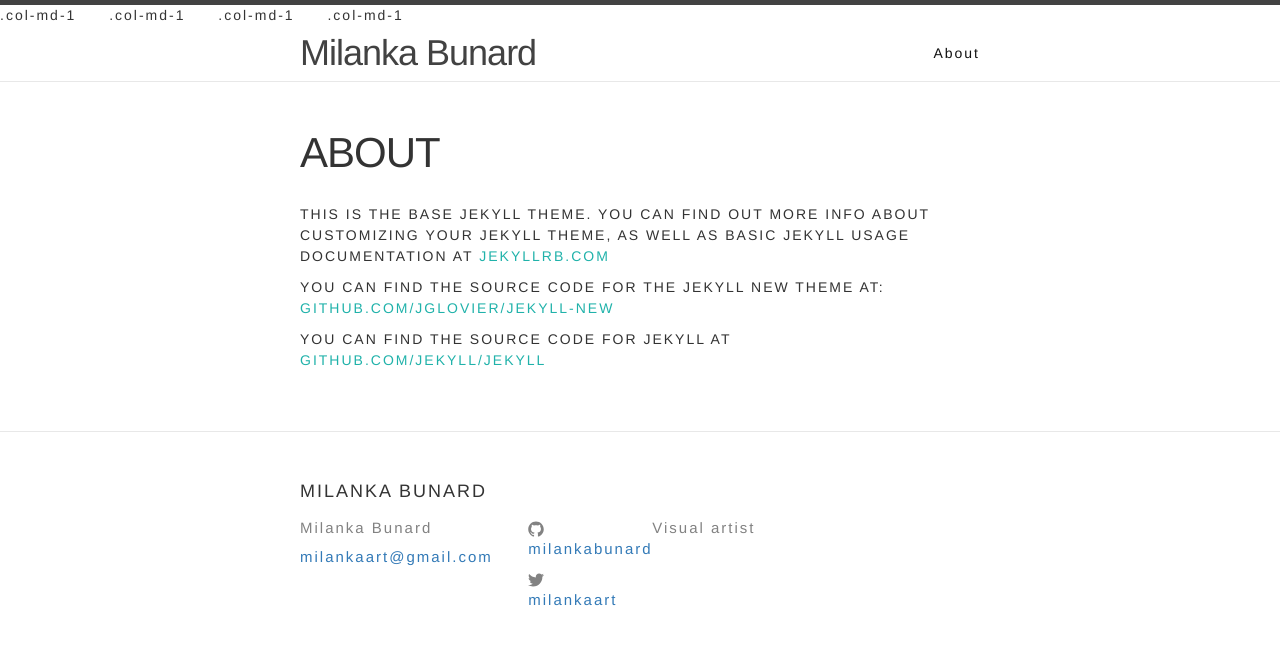
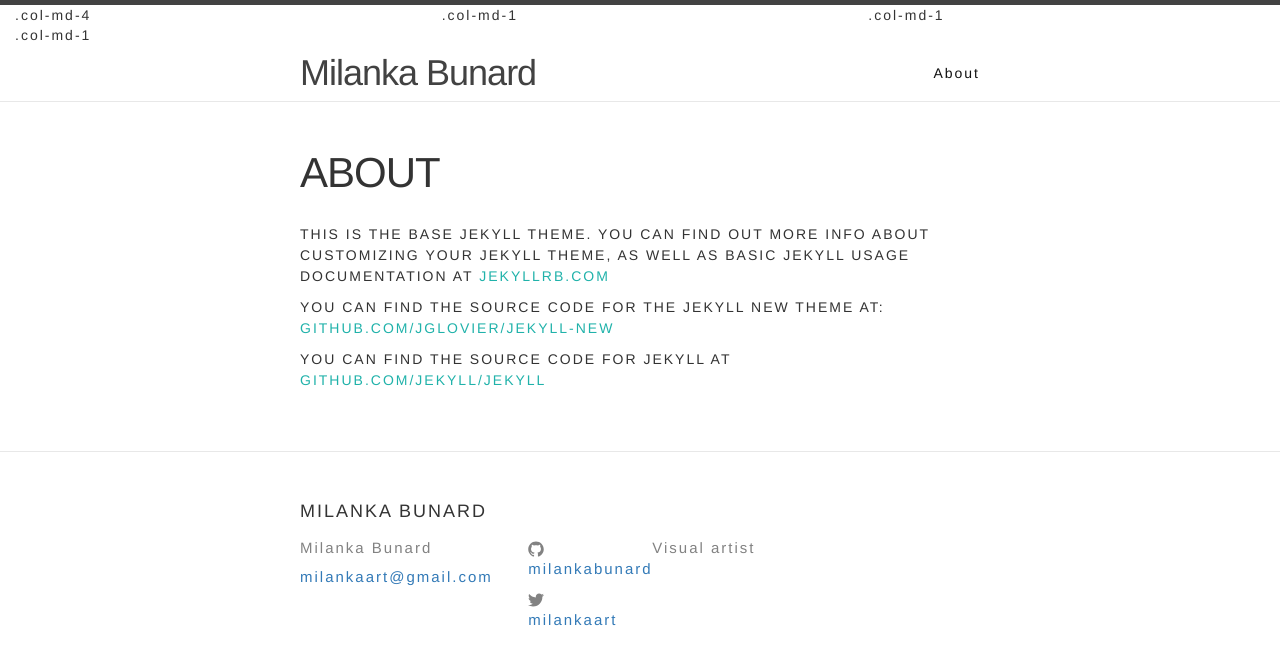
Before and after one commit to milankabunard/milankabunard.github.io, a Jekyll site: the page built from about.md, in a window 1280 px wide. Shown: the top 665 px of the page. Built offline with Jekyll 4.4.1, drawn with Linux system fonts in a browser that asks for light colours.

Commit message:
changes header

```diff
--- a/_includes/header.html
+++ b/_includes/header.html
@@ -2,11 +2,13 @@
 
 <link rel="stylesheet" href="https://maxcdn.bootstrapcdn.com/bootstrap/3.3.6/css/bootstrap.min.css" integrity="sha384-1q8mTJOASx8j1Au+a5WDVnPi2lkFfwwEAa8hDDdjZlpLegxhjVME1fgjWPGmkzs7" crossorigin="anonymous">
 
+<div class="container-fluid">
 <div class="row">
-  <div class="col-md-1">.col-md-1</div>
-  <div class="col-md-1">.col-md-1</div>
-  <div class="col-md-1">.col-md-1</div>
-  <div class="col-md-1">.col-md-1</div>
+  <div class="col-md-4">.col-md-4</div>
+  <div class="col-md-4">.col-md-1</div>
+  <div class="col-md-4">.col-md-1</div>
+  <div class="col-md-4">.col-md-1</div>
+</div>
 </div>
 
   <div class="wrapper">
```
